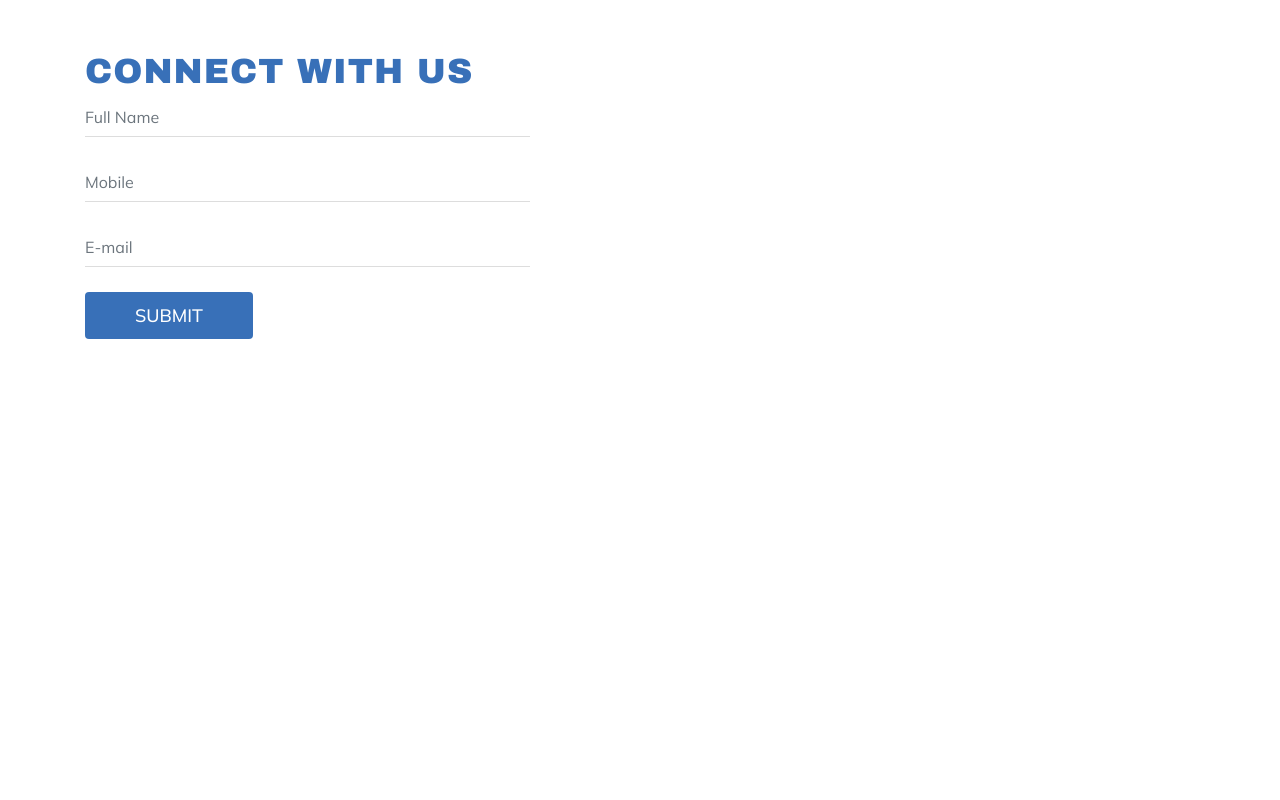
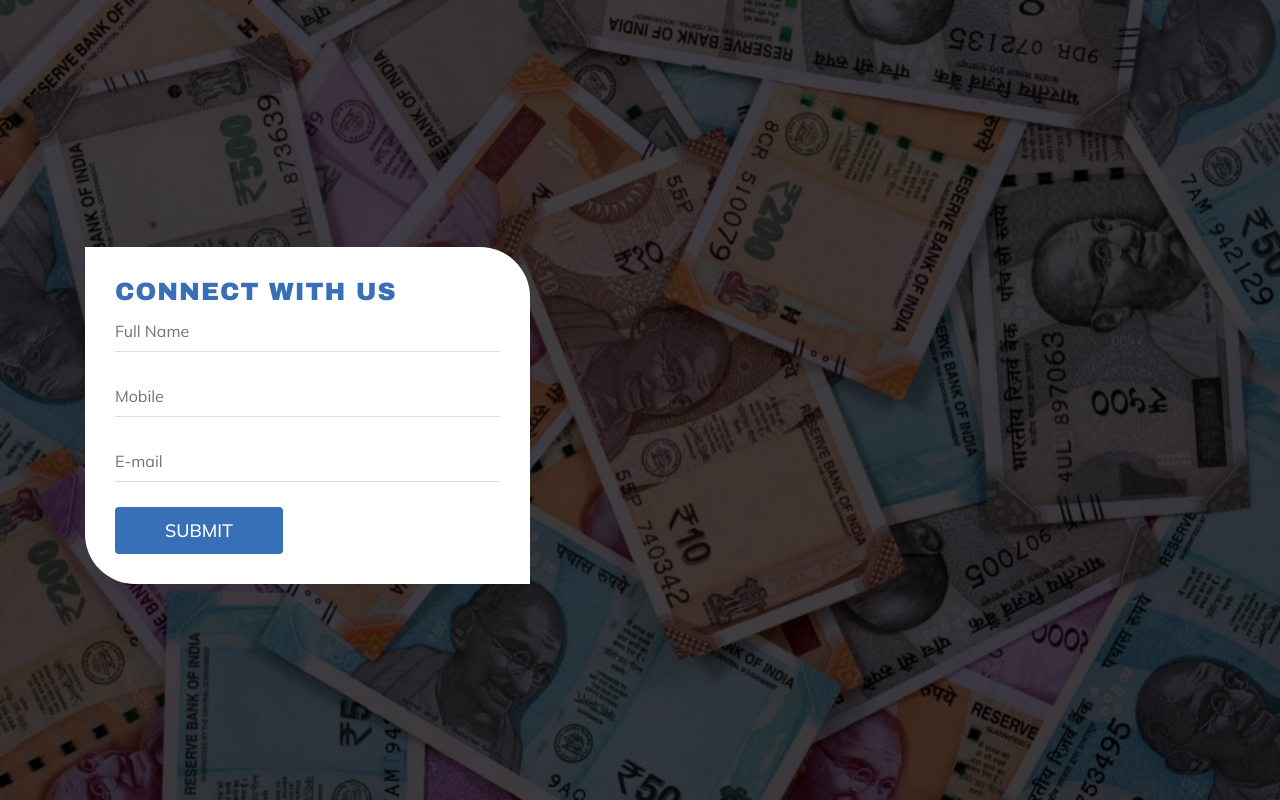
Before and after one commit to yadavdipti224/RpayRegistraion, a plain HTML site: page contect.html in a window 1280 px wide. Drawn offline with nearby package versions, Linux system fonts and the light colour scheme.

Commit message:
changes'

```diff
--- a/css/style.css
+++ b/css/style.css
@@ -236,10 +236,35 @@ p { margin: 0; padding: 0; }
 .ContactArea{padding: 50px 0 20px;background-image:url();background-size:contain;background-repeat:no-repeat;background-position: 130% 10%;}
 
 /* .ContactArea{padding: 90px 0 60px;} */
-.ContactArea form h5{margin:0 0 5px;color:#3870b8;font-weight:700;font-size:35px;letter-spacing:1px;font-family:Playfair Display;font-family: ARIAL BLACK;text-transform: uppercase;}
+.ContactArea form h5{margin:0 0 5px;color:#3870b8;font-weight:700;font-size:25px;letter-spacing:1px;font-family:Playfair Display;font-family: ARIAL BLACK;text-transform: uppercase;}
 .ContactArea form h3{margin:0 0 15px;font-size: 18px;color:#000;font-weight:700;line-height:35px;text-transform:capitalize;letter-spacing:.5px;font-family:Playfair Display;font-family: ARIAL BLACK;text-transform: uppercase;}
 .ContactArea form p{margin:0 0 40px;font-weight:400;font-size: 17px;line-height: 26px;color:#868585;}
 .ContactArea form .form-group{margin:0 0 25px}
 .ContactArea form .form-group .form-control{border:none;box-shadow:none;padding:0;border-bottom:1px solid #ddd;border-radius:0;height:40px}
 .ContactArea form .form-group textarea.form-control{height:auto;resize:none}
 .ContactArea form button{border:none;outline:0;padding:10px 50px;color:#fff;font-weight:500;text-transform:uppercase;font-size:18px;border-radius:4px;background-color:#3870b8}
+
+.ContactArea{
+    background-image: url(../images/bg.jpg);
+    min-height: 100vh;
+    background-size: cover;
+    background-position: center center;
+    position: relative;
+    display: flex;
+    align-items: center;
+    justify-content: center;
+}
+
+.ContactArea:before {
+    content: '';
+    position: absolute;
+    top: 0;
+    left: 0;
+    width: 100%;
+    height: 100%;
+    background-color: rgb(0 0 0 / 70%);
+}
+
+.ContactArea form{
+    border-radius: 0px 50px 0px 50px;background-color: white;padding: 30px;
+}
```
